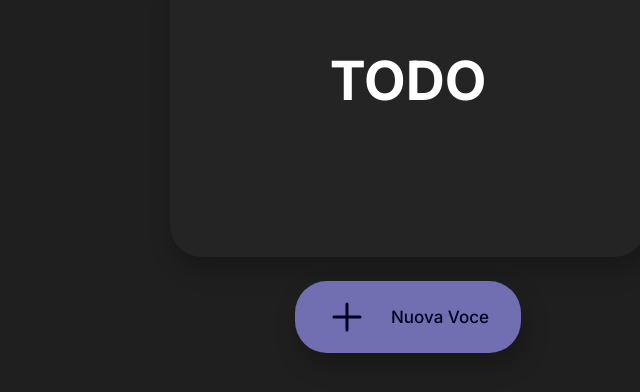
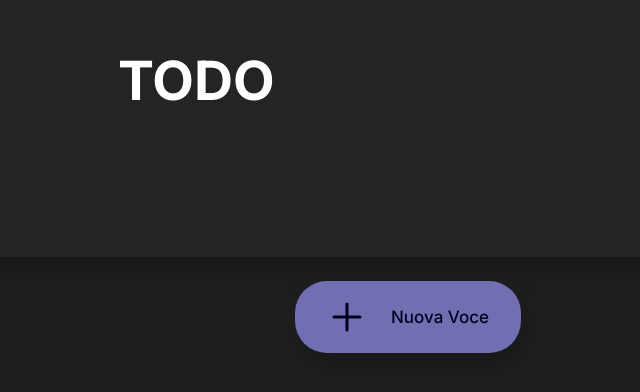
Before and after one commit to godwin-17/to-do-list, a React (Vite) app: page / in a window 1280 px wide. Shown: the part 134-526 px from the top of the page, without its empty margins (232-872 px from the left). Built offline with nearby package versions, Linux system fonts and the light colour scheme.

Commit message:
Change todo list container width

```diff
--- a/src/components/TodoList/TodoList.css
+++ b/src/components/TodoList/TodoList.css
@@ -4,6 +4,7 @@
   border-radius: 32px;
   padding: 80px 160px;
   color: #fff;
+  width: 900px;
 }
 
 .todo-list-content {
```
